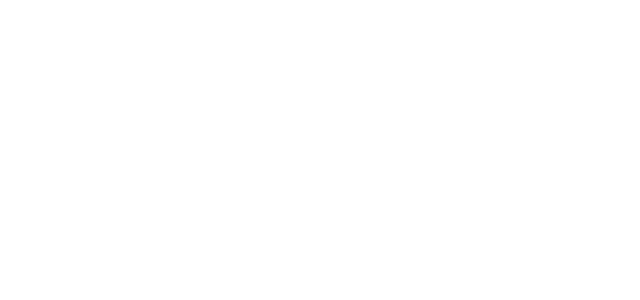
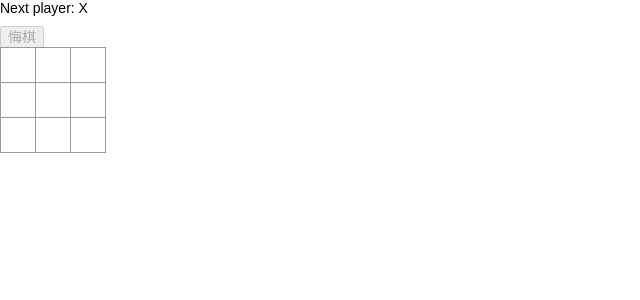
Before and after one commit to Thursss/vi, a React (Create React App) app: page /Game in a window 1280 px wide. Shown: the top 300 px of the page, without its empty margins (0-640 px from the left). Built offline with nearby package versions, Linux system fonts and the light colour scheme.

Commit message:
feat: game测试

```diff
--- /dev/null
+++ b/src/pages/game/Board.tsx
@@ -0,0 +1,99 @@
+import React, { FC, useState } from 'react';
+import Square from './Square';
+
+interface historyProps {
+  point: number;
+  old: null | string;
+  new: null | string;
+}
+
+const Board: FC<any> = () => {
+  const [history, setHistory] = useState<historyProps[]>([]);
+  const [squareArr, setsquareArr] = useState<(string | null)[]>(
+    Array(9).fill(null)
+  );
+  const [operate, setOperate] = useState<number>(0);
+
+  const calculateWinner = (square: (string | null)[]): string | null => {
+    const lines = [
+      [0, 1, 2],
+      [3, 4, 5],
+      [6, 7, 8],
+      [0, 3, 6],
+      [1, 4, 7],
+      [2, 5, 8],
+      [0, 4, 8],
+      [2, 4, 6],
+    ];
+    for (let i = 0; i < lines.length; i++) {
+      const [a, b, c] = lines[i];
+      if (square[a] && square[a] === square[b] && square[b] === square[c])
+        return square[a];
+    }
+    return null;
+  };
+
+  const handleClick = (i: number) => {
+    if (squareArr[i] != null) return;
+    const squareArrCopy = squareArr.slice();
+    squareArrCopy[i] = operate % 2 === 0 ? 'X' : 'O';
+    history[operate] = {
+      point: i,
+      old: squareArr[i],
+      new: squareArrCopy[i],
+    };
+    setOperate(operate + 1);
+    setHistory(history);
+    setsquareArr(squareArrCopy);
+    const winner = calculateWinner(squareArrCopy);
+    if (winner) alert(`winner is ${winner}`);
+  };
+
+  const goBack = (index: number) => {
+    let operateCopy = 0;
+    if (index <= operate) operateCopy = operate - index;
+    const squareArrCopy = squareArr.slice();
+    for (let i = history.length - 1; i >= operateCopy; i--) {
+      squareArrCopy[history[i].point] = history[i].old;
+    }
+    setOperate(operateCopy);
+    setsquareArr(squareArrCopy);
+  };
+
+  const renderSquare = (i: number) => {
+    return <Square val={squareArr[i]} onClick={() => handleClick(i)} />;
+  };
+  return (
+    <div>
+      <div className="status">
+        {`Next player:  ${operate % 2 === 0 ? 'X' : 'O'}`}
+      </div>
+      <button
+        disabled={operate <= 0}
+        type="button"
+        onClick={() => {
+          goBack(1);
+        }}
+      >
+        悔棋
+      </button>
+      <div className="board-row">
+        {renderSquare(0)}
+        {renderSquare(1)}
+        {renderSquare(2)}
+      </div>
+      <div className="board-row">
+        {renderSquare(3)}
+        {renderSquare(4)}
+        {renderSquare(5)}
+      </div>
+      <div className="board-row">
+        {renderSquare(6)}
+        {renderSquare(7)}
+        {renderSquare(8)}
+      </div>
+    </div>
+  );
+};
+
+export default Board;
--- /dev/null
+++ b/src/pages/game/Game.tsx
@@ -0,0 +1,13 @@
+import React, { FC } from 'react';
+import Board from './Board';
+import './game.scss';
+
+const Game: FC<any> = () => {
+  return (
+    <div>
+      <Board />
+    </div>
+  );
+};
+
+export default Game;
--- /dev/null
+++ b/src/pages/game/Square.tsx
@@ -0,0 +1,21 @@
+import React, { FC } from 'react';
+
+interface SquareProps {
+  val?: string | null;
+  onClick?: () => void;
+}
+
+const Square: FC<SquareProps> = (props) => {
+  const { val = '', onClick } = props;
+
+  const handleClick = () => {
+    if (onClick) onClick();
+  };
+  return (
+    <div onClick={handleClick} className="square">
+      {val}
+    </div>
+  );
+};
+
+export default Square;
--- /dev/null
+++ b/src/pages/game/game.scss
@@ -0,0 +1,52 @@
+body {
+  font: 14px 'Century Gothic', Futura, sans-serif;
+  margin: 20px;
+}
+
+ol,
+ul {
+  padding-left: 30px;
+}
+
+.board-row:after {
+  clear: both;
+  content: '';
+  display: table;
+}
+
+.status {
+  margin-bottom: 10px;
+}
+
+.square {
+  background: #fff;
+  border: 1px solid #999;
+  float: left;
+  font-size: 24px;
+  font-weight: bold;
+  line-height: 34px;
+  height: 34px;
+  margin-right: -1px;
+  margin-top: -1px;
+  padding: 0;
+  text-align: center;
+  width: 34px;
+  cursor: pointer;
+}
+
+.square:focus {
+  outline: none;
+}
+
+.kbd-navigation .square:focus {
+  background: #ddd;
+}
+
+.game {
+  display: flex;
+  flex-direction: row;
+}
+
+.game-info {
+  margin-left: 20px;
+}
--- a/src/router.tsx
+++ b/src/router.tsx
@@ -1,17 +1,23 @@
 import React from 'react';
-import { BrowserRouter, Route } from 'react-router-dom';
+import { BrowserRouter, Route, Switch } from 'react-router-dom';
 import Home from './pages/home';
 import About from './pages/about';
+import Game from './pages/game/Game';
 
 function Router() {
   return (
     <BrowserRouter>
+      <Switch>
         <Route path="/home">
           <Home />
         </Route>
         <Route path="/about">
           <About />
         </Route>
+        <Route path="/Game">
+          <Game />
+        </Route>
+      </Switch>
     </BrowserRouter>
   );
 }
```
Also changed, not shown: src/style/index.scss (line endings or trailing spaces). Lines whose indentation alone changed are shown as unchanged.
